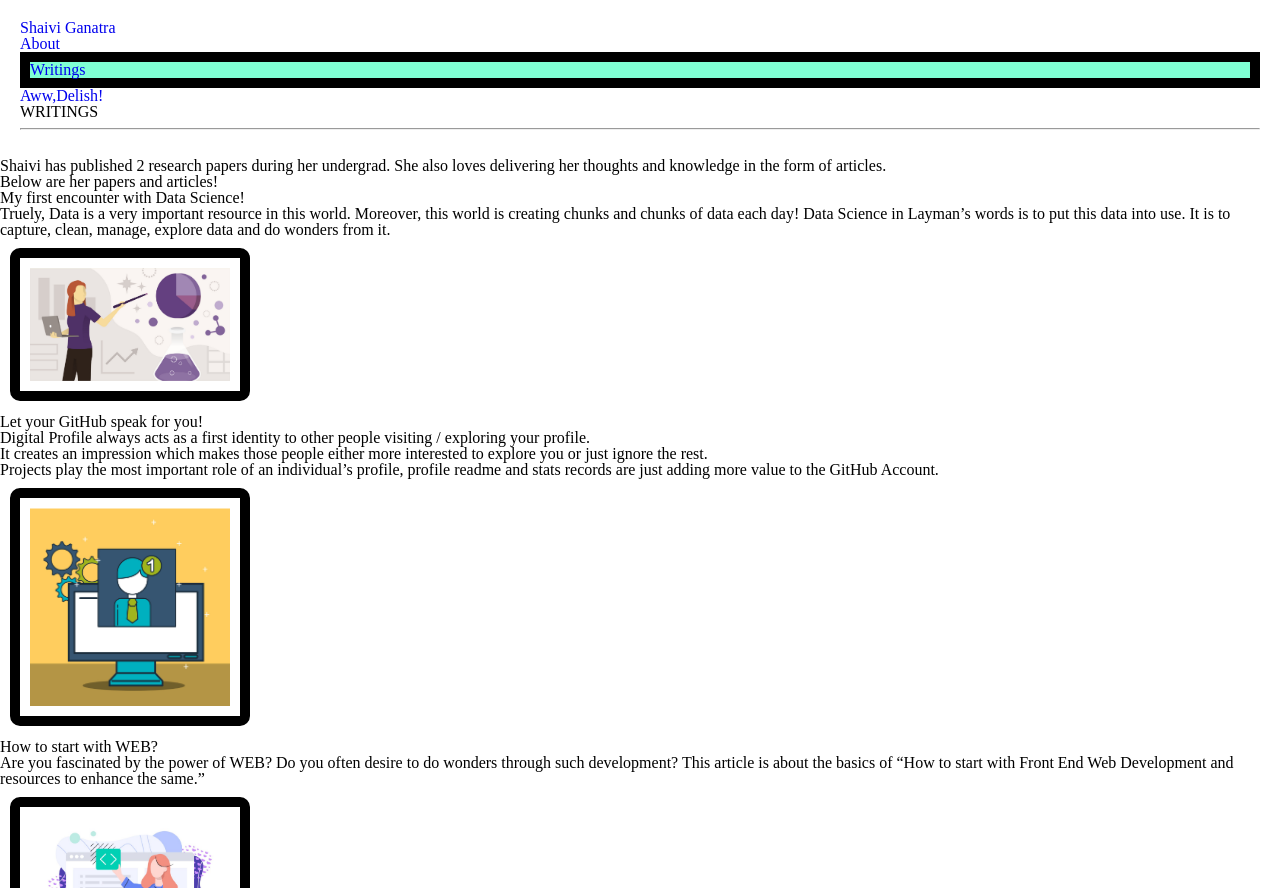
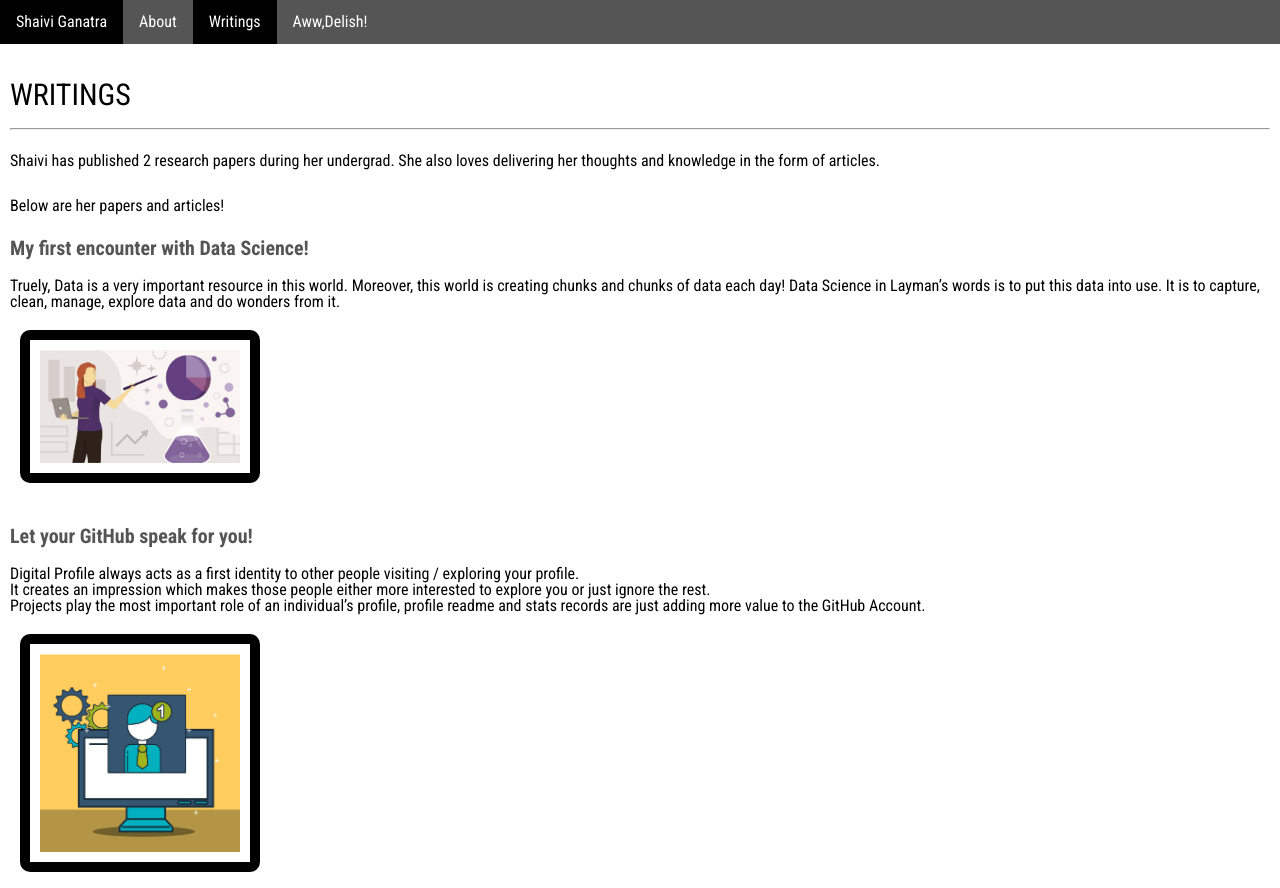
Before and after one commit to ShaiviGanatra/portfolio-content, a plain HTML site: page writings.html in a window 1280 px wide. Shown: the top 888 px of the page. Drawn offline with Linux system fonts and the light colour scheme.

Commit message:
Add files via upload

```diff
--- a/css/style.css
+++ b/css/style.css
@@ -1,29 +1,127 @@
-header{
-    margin: 10px;
+/* BODY */
+
+body{
+    font-family: 'Roboto Condensed', sans-serif;
+    font-weight: 50px;
+}
+
+h1{
+    font-size: 30px;
+    font-weight: 500;
+}
+
+h2{
+    font-size: 20px;
+    font-weight: bold;
+}
+
+/* MAIN */
+
+main{
     padding: 10px;
 }
 
-a{
+main p,h1,h2{
+    padding: 10px 0;
+}
+
+/* SKIP TO MAIN CONTENT */
+
+.skip{
+    position: absolute;
+    left: -10000px;
+    top: auto;width: 1px;
+    height: 1px;
+    overflow: hidden;
+}
+
+.skip:focus{
+    position: static;
+    width: auto;
+    height: auto;
+}
+
+/* HEADER */
+
+header{
+    margin-bottom: 60px;
+}
+
+header ul{
+    list-style-type: none;
+    margin: 0;
+    padding: 0;
+    overflow: hidden;
+    background-color: #555555;
+    position: fixed;
+    top: 0;
+    width: 100%;
+}
+
+header li{
+    float: left;
+}
+
+header li a {
+    display: block;
+    color: #FFF;
+    text-align: center;
+    padding: 14px 16px;
     text-decoration: none;
 }
 
-.active{
-    background-color: aquamarine;
-    border: 10px solid black;
+header li a:hover {
+    background-color: #000000;
 }
 
+header .active {
+    background-color: #000000;
+  }
+
 footer{
-    background-color: aquamarine;
-    padding: 30px;
+    background-color: #555555;
+    color: #FFFFFF;
+    padding: 20px;
+    text-align: center;
 }
 
-img{
+/* INTRO */
+
+.intro img{
     padding: 10px;
     margin: 10px;
-    border: black solid 10px;
+    border: #555555 solid 5px;
+    border-radius: 50px;
+}
+
+.intro p{
+    line-height: 25px;
+}
+
+/* CONTENT */
+.min-container{
+    margin-bottom: 20px;
+}
+
+.min-container h2{
+    color: #555555;
+}
+.min-container img{
+    padding: 10px;
+    margin: 10px;
+    border: #000000 solid 10px;
     border-radius: 10px;
 }
 
-img:hover{
+/* AWWDELISH */
+
+.food-feed img{
+    padding: 10px;
+    margin: 10px;
+    border: #000000 solid 10px;
+    border-radius: 10px;
+}
+
+.food-feed img:hover{
     filter: grayscale();
 }
--- a/writings.html
+++ b/writings.html
@@ -10,6 +10,10 @@
 	<meta name="viewport" content="width=device-width, initial-scale=1.0">
 	<!-- Link to the favicon image -->
 	<link rel="icon" href="images/favicon.ico">
+	<!-- Link to Google fonts -->
+	<link rel="preconnect" href="https://fonts.googleapis.com">
+	<link rel="preconnect" href="https://fonts.gstatic.com" crossorigin>
+	<link href="https://fonts.googleapis.com/css2?family=Roboto+Condensed:ital,wght@0,300;0,400;0,700;1,300;1,400;1,700&display=swap" rel="stylesheet">
 	<!-- Link to the reset file -->
 	<link rel="stylesheet" href="css/html5reset.css">
 	<!-- Link to the stylesheet -->
@@ -21,6 +25,7 @@
 <body>
 	<!-- Header is a sematic tag page that aids readability -->
 	<header>
+		<a href="#main" class="skip">Skip to main content</a>
 		<!-- Nav is a sematic tag page that aids accessibility -->
 		<nav>
 			<ul>
@@ -31,38 +36,40 @@
 				<li><a href = "awwdelish.html">Aww,Delish!</a></li>
 			</ul>
 		</nav>
-		<!-- The h1 is a semantic tag that aids accessibility -->
-		<h1>WRITINGS</h1>
-		<hr>
 	</header>
 
 	<!-- Every page should have a main tag for accessibility -->
-	<main>
+	<main id="main">
+		<!-- The h1 is a semantic tag that aids accessibility -->
+		<div class="intro">
+			<h1>WRITINGS</h1>
+			<hr>
 			<p>Shaivi has published 2 research papers during her undergrad.
 				She also loves delivering her thoughts and knowledge in the form of articles.</p>
 
 			<p>Below are her papers and articles!</p>
+		</div>
 
+		<div class="container">
+			<div class="min-container">
 				<h2>My first encounter with Data Science!</h2>
-
 				<p>Truely, Data is a very important resource in this world. Moreover, this world is creating chunks and chunks of data each day! Data Science in Layman’s words is to put this data into use. It is to capture, clean, manage, explore data and do wonders from it.</p>
-
         		<img src="images/blog-1.png" alt="Wallpaper for data science blog where a girl illustration is holding laptop and pointing out on data visualizations" width="200"></img>
-
+			</div>
+			<div class="min-container">
 				<h2>Let your GitHub speak for you!</h2>
-
 				<p>Digital Profile always acts as a first identity to other people visiting / exploring your profile. <br>
 					It creates an impression which makes those people either more interested to explore you or just ignore the rest. <br>
 					Projects play the most important role of an individual’s profile, profile readme and stats records are just adding more value to the GitHub Account.</p>
-
 				<img src="images/blog-2.png" alt="Wallpaper for github readme feature blog where a person icon is poping out of the PC" width="200"></img>
-
+			</div>
+			<div class="min-container">
 				<h2>How to start with WEB?</h2>
-
 				<p>Are you fascinated by the power of WEB? Do you often desire to do wonders through such development? This article is about the basics of “How to start with Front End Web Development and resources to enhance the same.”</p>
-
 				<img src="images/blog-3.jpg" alt="Wallpaper for basic web development blog where a girl illustration exists holding html tag" width="200"></img>
-
+			</div>
+		</div>
+	</main>
 	<!-- Footer is a sematic tag page that aids readability -->
 	<footer>
 		<p>Shaivi Ajay Ganatra &copy; 2022</p>
```
Also changed, not shown: about.html (+17 -12 lines), awwdelish.html (+11 -5 lines), index.html (+26 -15 lines). Lines whose indentation alone changed are shown as unchanged.
